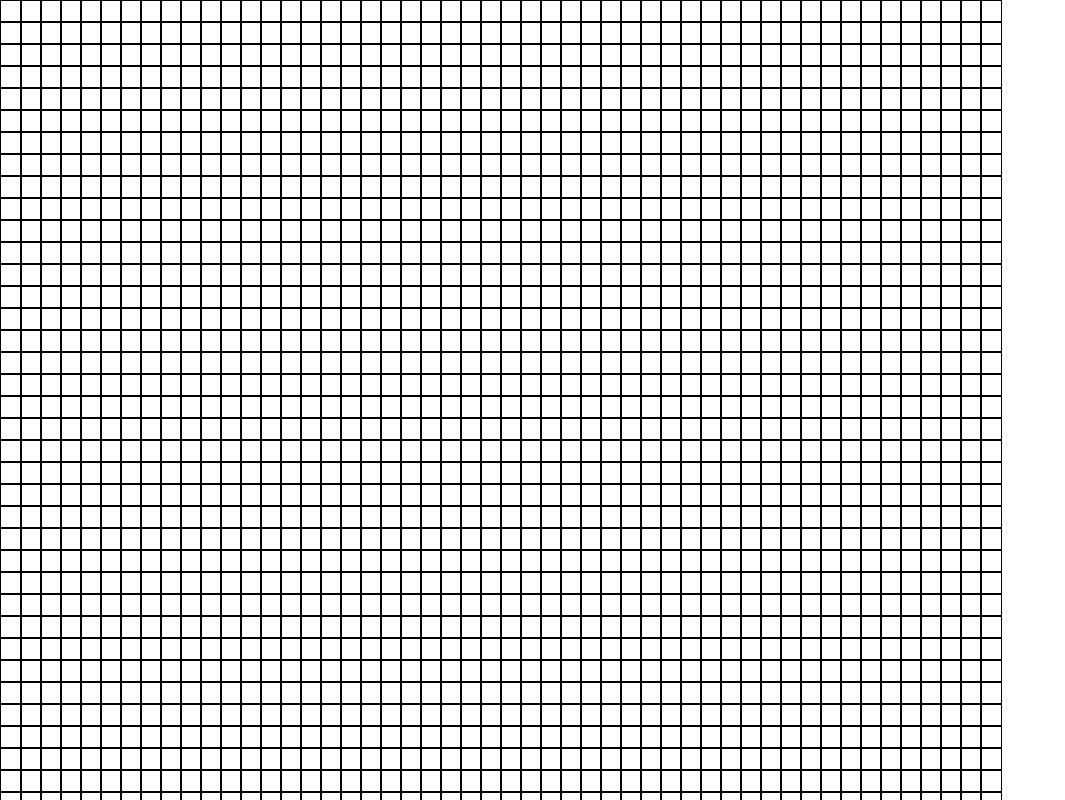
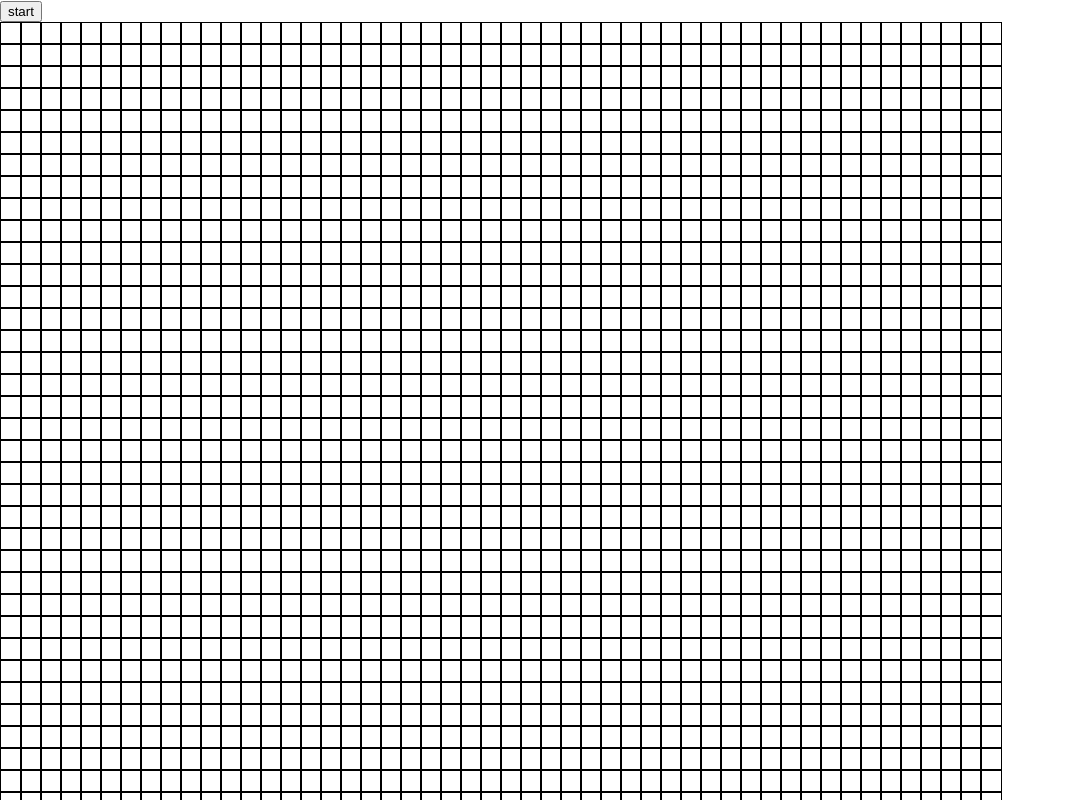
Before and after one commit to DavidKHahn/React-Hooks-GameOfLife, a React (Create React App) app: page / in a window 1280 px wide. Shown: the top 800 px of the page, without its empty margins (0-1065 px from the left). Built offline with nearby package versions, Linux system fonts and the light colour scheme.

Commit message:
create button to start and stop

```diff
--- a/src/App.tsx
+++ b/src/App.tsx
@@ -1,5 +1,5 @@
+import produce from 'immer';
 import React, { useState } from 'react';
-import produce from 'immer'
 
 const numRows = 50;
 const numCols = 50;
@@ -20,6 +20,8 @@ const App: React.FC = () => {
   console.log(grid);
 
   return (
+    <>
+    <button>start</button>
     <div style={{
       display: 'grid',
       gridTemplateColumns: `repeat(${numCols}, 20px)`
@@ -32,7 +34,8 @@ const App: React.FC = () => {
     onClick={() => {
   // immer's produce will make an immutable change and generate a new grid for use
       const newGrid = produce(grid, gridCopy => {
-        gridCopy[i][k] = 1;
+  // turns clicked grid pink or white if clicked again
+        gridCopy[i][k] = grid[i][k] ? 0 : 1;
       })
       setGrid(newGrid)
     }}
@@ -42,6 +45,7 @@ const App: React.FC = () => {
     }} />)
   )}
   </div>
+  </>
   )
 }
 
```
